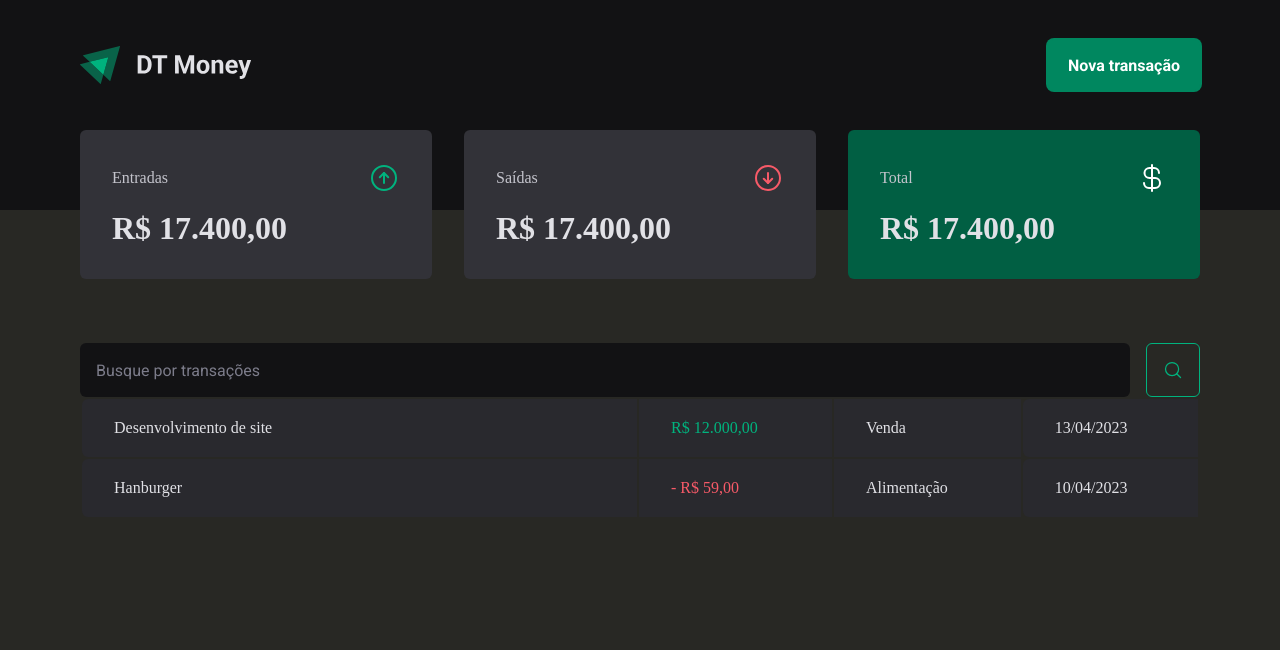
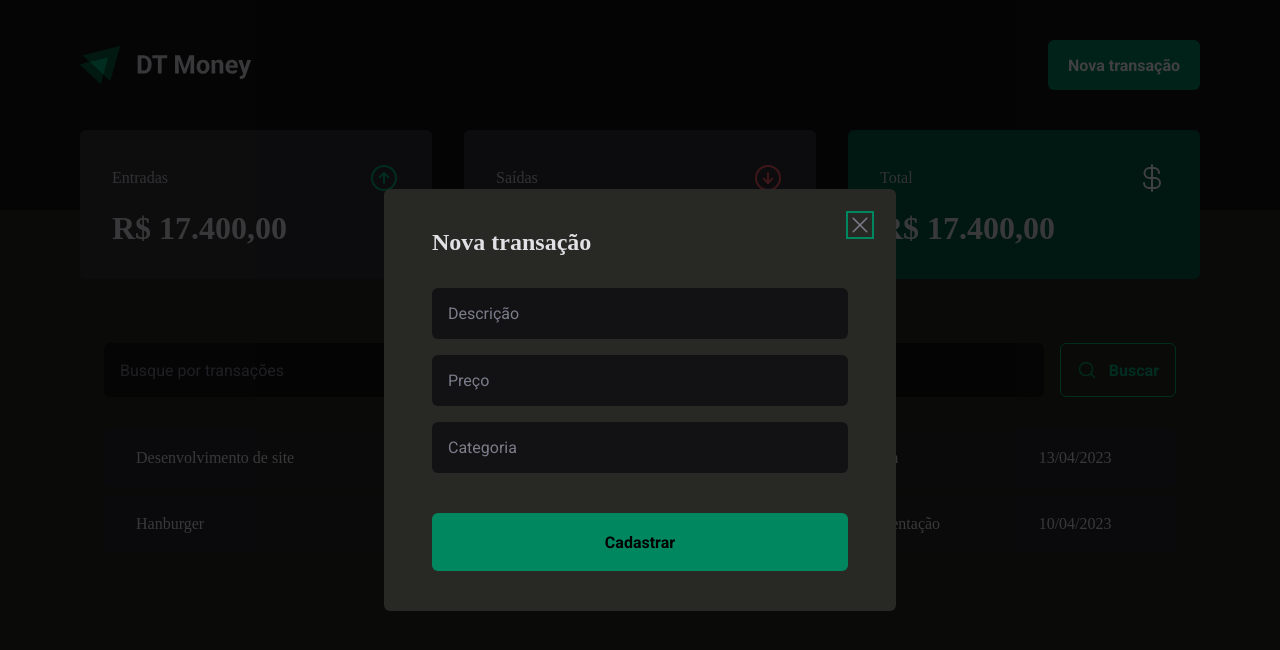
Before and after one commit to 68RS/DT-money, a React (Vite) app: page / in a window 1280 px wide. Both pictures are taken after a click on the button "Nova transação". Shown: the top 650 px of the page. Built offline with nearby package versions, Linux system fonts and the light colour scheme.

Commit message:
Atualizado

```diff
--- a/package.json
+++ b/package.json
@@ -10,6 +10,7 @@
     "preview": "vite preview"
   },
   "dependencies": {
+    "@radix-ui/react-dialog": "^1.0.5",
     "phosphor-react": "^1.4.1",
     "react": "^18.2.0",
     "react-dom": "^18.2.0",
--- a/src/components/Header/index.tsx
+++ b/src/components/Header/index.tsx
@@ -1,5 +1,8 @@
 import { HeaderContainer, HeaderContent, NewTransactionButton } from "./styles"
+import * as Dialog from '@radix-ui/react-dialog';
+
 import logoImg from '../../assets/logo.svg';
+import { NewTransactionModal } from "../NewTransactionModal";
 
 export const Header = () => {
   return (
@@ -7,7 +10,13 @@
         <HeaderContent>
             <img src={logoImg} alt="" />
 
-            <NewTransactionButton>Nova transação</NewTransactionButton>
+            <Dialog.Root>
+              <Dialog.Trigger asChild>
+                <NewTransactionButton>Nova transação</NewTransactionButton>
+              </Dialog.Trigger>
+
+              <NewTransactionModal />
+            </Dialog.Root>
         </HeaderContent>
     </HeaderContainer>
   )
--- /dev/null
+++ b/src/components/NewTransactionModal/index.tsx
@@ -0,0 +1,31 @@
+import * as Dialog from '@radix-ui/react-dialog';
+import { X } from 'phosphor-react';
+
+import { CloseButton, Content, Overley } from './styles';
+
+export const NewTransactionModal = () => {
+  return (
+    <Dialog.Portal>
+            <Overley />
+
+        <Content>
+            <Dialog.Title>Nova transação</Dialog.Title>
+
+            <CloseButton>
+                <X size={24} />
+            </CloseButton>
+
+            <form action="">
+                <input type="text" placeholder='Descrição' required />
+                <input type="number" placeholder='Preço' required />
+                <input type="text" placeholder='Categoria' required />
+
+                <button type="submit">
+                    Cadastrar
+                </button>
+            </form>
+
+        </Content>
+    </Dialog.Portal>
+  )
+}
--- /dev/null
+++ b/src/components/NewTransactionModal/styles.ts
@@ -0,0 +1,69 @@
+import styled from 'styled-components';
+import * as Dialog from '@radix-ui/react-dialog';
+
+export const Overley = styled(Dialog.Overlay)`
+    position: fixed;
+    width: 100vw;
+    height: 100vh;
+    inset: 0;
+    background: rgba(0, 0, 0, 0.75);
+`;
+
+export const Content = styled(Dialog.Content)`
+    min-width: 32rem;
+    border-radius:6px;
+    padding: 2.5rem 3rem;
+    background: ${props => props.theme['gray-800']};
+
+    position: fixed;
+    top: 50%;
+    left: 50%;
+    transform: translate(-50%, -50%);
+
+    form {
+        margin-top: 2rem;
+
+        display: flex;
+        flex-direction: column;
+        gap: 1rem;
+
+        input {
+            border-radius: 6px;
+            border: 0;
+            background: ${props => props.theme['gray-900']};
+            color: ${props => props.theme['gray-300']};
+            padding: 1rem;
+
+            &::placeholder {
+                color: ${props => props.theme['gray-500']};
+            }
+        }
+
+        button[type="submit"] {
+            height: 58px;
+            border: 0;
+            background: ${props => props.theme['green-500']};
+            color: ${props => props.theme.white};
+            font-weight: bold;
+            padding: 0 1.25rem;
+            border-radius: 6px;
+            margin-top: 1.5rem;
+
+            &:hover {
+                background: ${props => props.theme['green-700']};
+                transition: 0.2s;
+            }
+        }
+    }
+`;
+
+export const CloseButton = styled(Dialog.Close)`
+    position: absolute;
+    background: transparent;
+    border: 0;
+    top: 1.5rem;
+    right: 1.5rem;
+    line-height: 0;
+    cursor: pointer;
+    color: ${props => props.theme['gray-500']};
+`;
--- a/src/pages/Transactions/components/searchForm/index.tsx
+++ b/src/pages/Transactions/components/searchForm/index.tsx
@@ -8,6 +8,7 @@
 
         <button type="submit">
             <MagnifyingGlass size={20} />
+            Buscar
         </button>
     </SearchFormContainer>
   )
--- a/src/pages/Transactions/components/searchForm/styles.ts
+++ b/src/pages/Transactions/components/searchForm/styles.ts
@@ -33,9 +33,11 @@
         &:hover {
          background: ${props => props.theme["green-500"]};
          border-color: ${props => props.theme["green-500"]};
-         color: ${props => props.theme.with};
+         color: ${props => props.theme.white};
          transition:
          background-color 0.2s, color 0.2s, border-color 0.2s;
         }
     }
+
+
 `;
--- a/src/pages/Transactions/styles.ts
+++ b/src/pages/Transactions/styles.ts
@@ -4,15 +4,15 @@
      width: 100%;
     max-width: 1120px;
     margin: 4rem auto 0;
-    padding: 0 1.5 rem;
+    padding: 0 1.5rem;
 
 `;
 
 export const TransactionsTable = styled.table`
     width: 100%;
     border-collapse: separate;
-    border-spacing: o o.5rem;
-    /* margin-top: 1.5rem; */
+    border-spacing: 0 0.5rem;
+    margin-top: 1.5rem;
 
     td {
         padding: 1.25rem 2rem;
@@ -24,8 +24,8 @@
         }
 
         &:last-child {
-            border-top-left-radius: 6px;
-            border-bottom-left-radius: 6px;
+            border-top-right-radius: 6px;
+            border-bottom-right-radius: 6px;
         }
 
     }
```
Also changed, not shown: src/pages/Transactions/index.tsx (indentation only), 1 other file (tests, documents, lock files or other folders).
